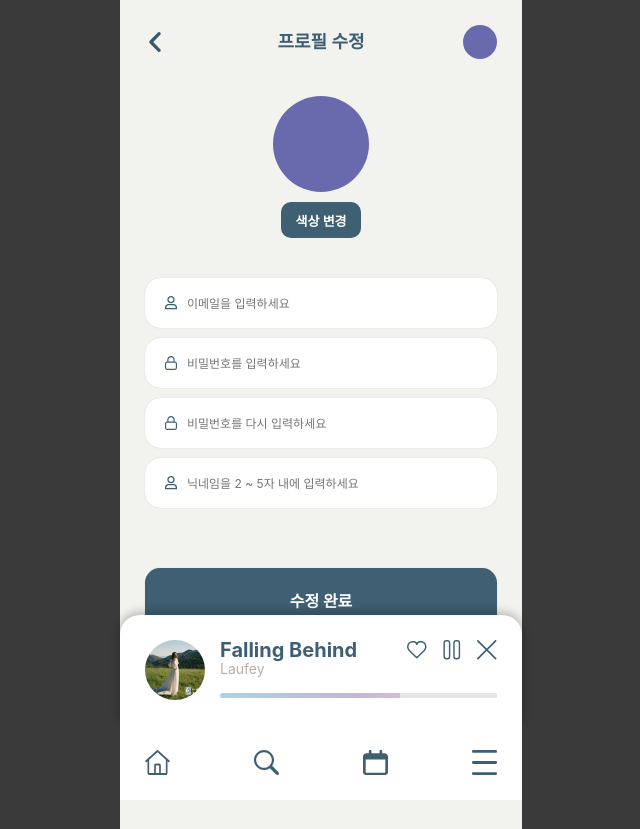
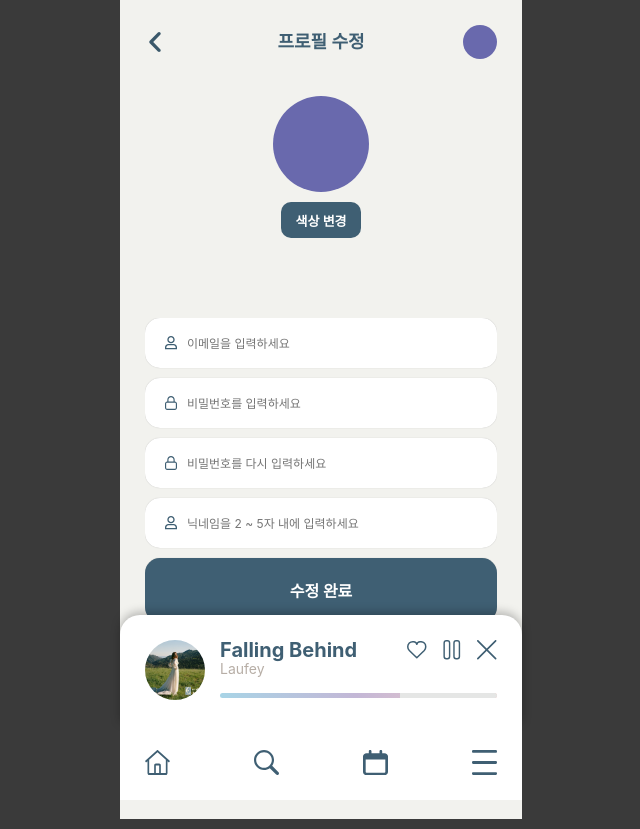
Before and after one commit to urusekai/TONE, a PHP site: page /profile-edit.html in a window 1280 px wide. Shown: the whole page, without its empty margins (319-959 px from the left). Run offline with PHP 8.4, Linux system fonts and the light colour scheme; some web fonts are replaced.

Commit message:
style: 프로필 수정 페이지 레이아웃 변동 제거

```diff
--- a/css/profile-edit.css
+++ b/css/profile-edit.css
@@ -6,9 +6,11 @@
   width: 100%;
   display: flex;
   flex-direction: column;
-  justify-content: center;
-  align-items: center;
-  gap: 40px;
+  justify-content: flex-start;
+  align-items: stretch;
+  gap: 80px;
+  min-height: 0;
+  overflow: hidden;
 }
 
 .profile-image-area {
@@ -16,6 +18,7 @@
   flex-direction: column;
   align-items: center;
   gap: 10px;
+  flex: 0 0 auto;
 }
 
 .profile-image {
@@ -37,9 +40,12 @@
 
 #profile-page .register-form {
   width: 100%;
+  flex: 1 1 auto;
+  min-height: 0;
   display: flex;
   flex-direction: column;
   gap: 10px;
+  overflow-y: auto;
 }
 
 #profile-page .form-input-box span {
@@ -47,5 +53,5 @@
 }
 
 #profile-page .register-form button[type='submit'] {
-  margin-top: 50px;
+  margin-top: auto;
 }
```
